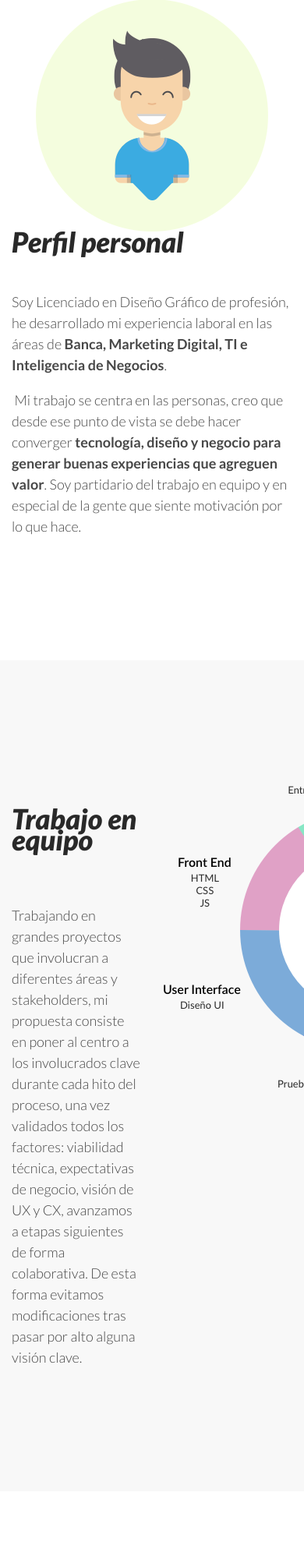
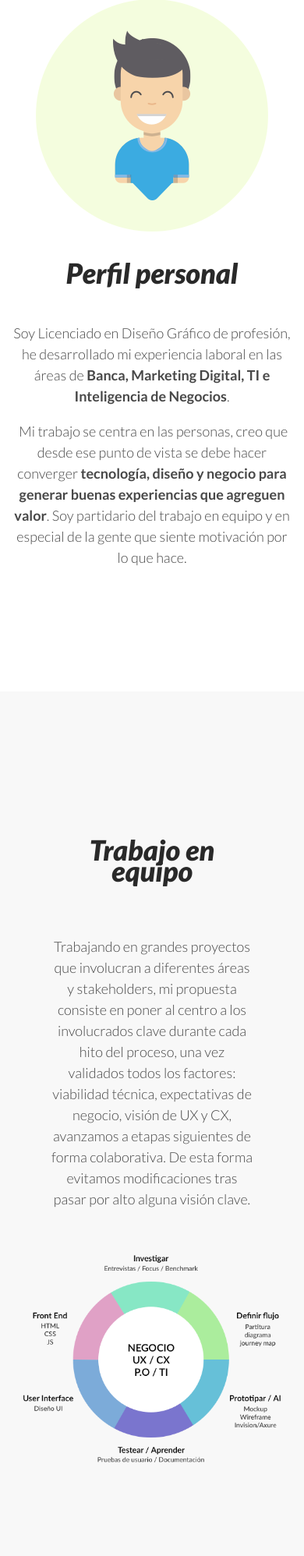
Before and after one commit to arielespinoza/aespinoza, a PHP site: page / in a window 390 px wide; the page is wider, and only the part inside the window is pictured. Shown: the part 941-2937 px from the top of that part at 78% size. Run offline with PHP 8.4, Linux system fonts and the light colour scheme.

Commit message:
responsive

```diff
--- a/css/custom.css
+++ b/css/custom.css
@@ -65,6 +65,9 @@ section#experiencia {
 
 .pd30 {
     padding: 30px;
+}
+.pdh50 {
+    padding: 0px 50px 0px 50px;
 }
 
 .bgblue {
@@ -196,6 +199,7 @@ section {
 
 .dark {
     background: #f8f8f8;
+    display: inline-block;
 }
 
 .gray {
@@ -717,6 +721,40 @@ div#success_page p {
     transition-property: filter !important;
 }
 /*media queryes*/
-@media (max-width: 1440px) {
-
+@media (max-width: 991px) {
+    .perfil h1{
+        text-align: center;
+        margin-top:40px;
+    }
+    .perfil p {
+        text-align: center;
+    }
+    .half {
+        width: 100%;
+    }
+    .metodologia h1, .metodologia p{
+        text-align: center;
+    }
+    .metodologia img {
+        margin-top:40px;
+    }
+    .portafolio .nopadding {
+        margin: 0px 3% 20px 3% !important;
+        width: 94%;
+    }
+    .portafolio .nopadding a {
+        border-radius:5px;
+    }
+    .logos {
+        margin-bottom: 20px;
+    }
+    .contacto ul li {
+        margin-bottom: 10px;
+        width: 50%;
+        height: 39px;
+        float: left;
+    }
+    .contacto ul {
+        display: inline-block;
+    }
 }
--- a/index.php
+++ b/index.php
@@ -117,19 +117,19 @@
     </section>
 
     <section class="metodologia" id="metodologia">
-      <div class="half dark pv140">
-        <div class="col-md-9 col-lg-9 col-sm-12 col-md-offset-2 col-lg-offset-2 text-left">
+      <div class="container">
+        <div class="dark pv140">
+          <div class="col-md-6 col-lg-6 col-sm-12 text-left pdh50">
             <h1 class="mtop50">Trabajo en equipo</h1>
             <p>
               Trabajando en grandes proyectos que involucran a diferentes áreas y stakeholders, mi propuesta consiste en poner al centro a los involucrados clave durante cada hito del proceso, una vez validados todos los factores: viabilidad técnica, expectativas de negocio, visión de UX y CX, avanzamos a etapas siguientes de forma colaborativa. De esta forma evitamos modificaciones tras pasar por alto alguna visión clave.
             </p>
           </div>
-      </div>
-      <div class="half gray text-center pv140">
-        <div class="col-md-10 col-lg-10 col-sm-12  text-center">
-          <img src="img/metodologia.png" alt="img metodología" class="wow fadeInUp" data-wow-duration="1000ms">
+          <div class="col-md-6 col-lg-6 col-sm-12  text-center">
+            <img src="img/metodologia.png" alt="img metodología" class="max100 wow fadeInUp" data-wow-duration="1000ms">
           </div>
         </div>
+      </div><!-- container -->
     </section>
 
     <section class="portafolio pv140 text-center" id="portafolio">
```
Lines whose indentation alone changed are shown as unchanged.
